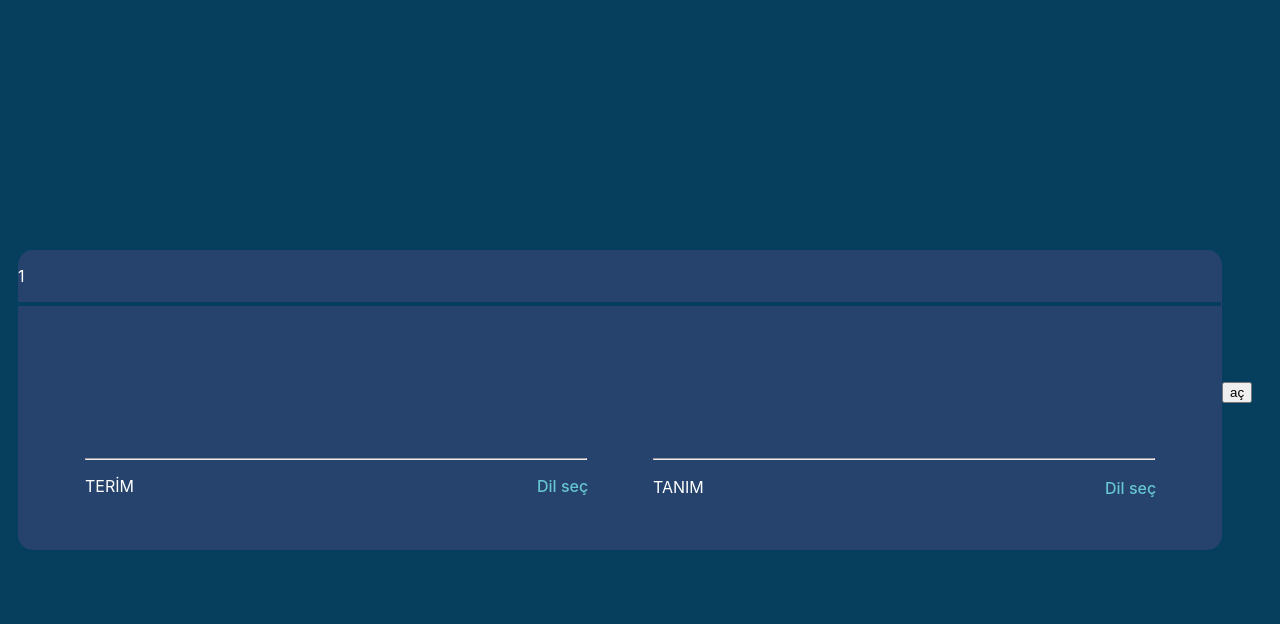
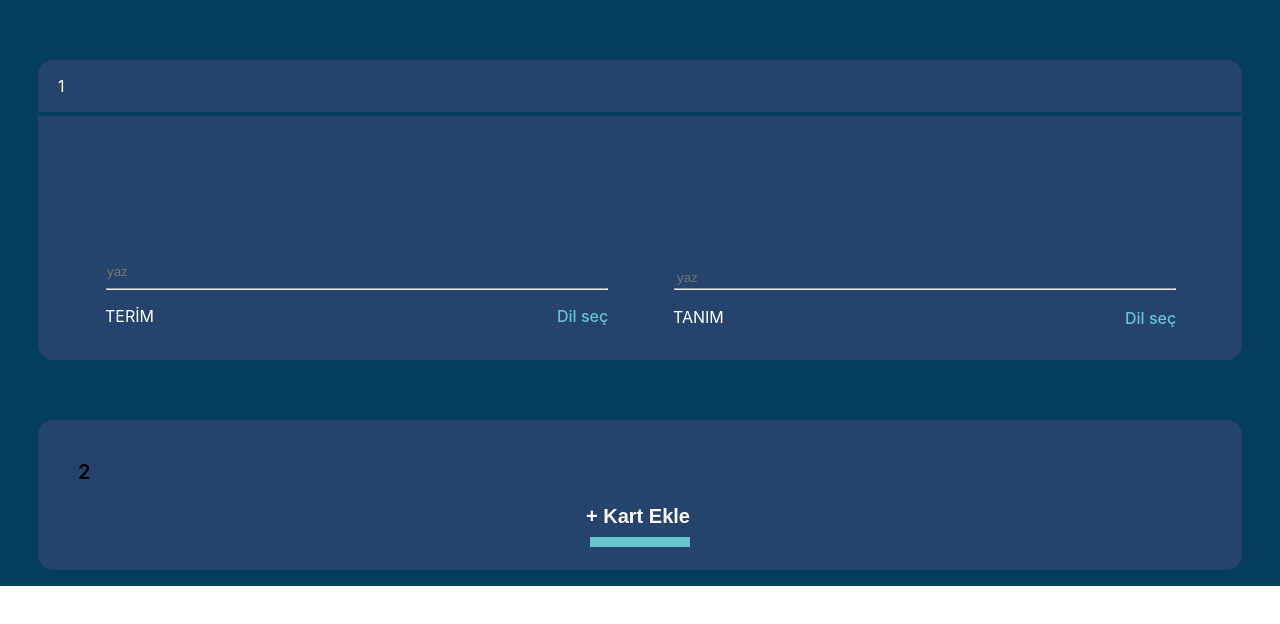
Before and after one commit to GoktugYmsk/dynamic-components-challenge, a React (Create React App) app: page / in a window 1280 px wide. Shown: the top 624 px of the page. Built offline with nearby package versions, Linux system fonts and the light colour scheme; no server answers.

Commit message:
Added card feature

```diff
--- a/src/App.css
+++ b/src/App.css
@@ -1,10 +1,11 @@
 .App {
 
-  height: 100vh;
+  height: 100%;
   display: flex;
   align-items: center;
   justify-content: center;
   background: rgb(5, 63, 93);
+  flex-direction: column;
 }
 
 .container {
@@ -14,9 +15,11 @@
   display: flex;
   color: white;
   border-radius: 15px;
+  position: relative;
+  margin-top: 60px;
 }
 
-.altBar{
+.altBar {
   position: relative;
   right: 1204px;
 }
@@ -74,7 +77,8 @@
 .languageRight:hover {
   color: rgb(229, 192, 60);
 }
-.usthr{
+
+.usthr {
   display: flex;
   position: relative;
   width: 1203px;
@@ -82,3 +86,79 @@
   background: rgb(5, 63, 93);
   border-style: none;
 }
+
+.leftInput {
+  width: 500px;
+  border-style: none;
+  text-decoration: none;
+  background: rgb(37, 67, 109);
+  color: white;
+  position: relative;
+  top: 200px;
+  left: 68px;
+}
+
+.rightInput {
+  width: 500px;
+  border-style: none;
+  text-decoration: none;
+  background: rgb(37, 67, 109);
+  color: white;
+  position: relative;
+  bottom: 2px;
+  left: 638px;
+}
+
+.addButton {
+  margin-top: 60px;
+  width: 1204px;
+  height: 150px;
+  background: rgb(37, 67, 109);
+  position: relative;
+  border-radius: 15px;
+  z-index: 2;
+  cursor: pointer;
+}
+
+.add {
+  background: none;
+  border-style: none;
+  font-weight: 600;
+  font-size: 20px;
+  color: white;
+  width: 200px;
+  z-index: 2;
+  position: relative;
+  left: 500px;
+}
+
+.add:hover {
+  color: rgb(229, 192, 60);
+}
+
+.containerNumber {
+  margin-left: 20px;
+}
+
+.buttonHr {
+  width: 100px;
+  height: 10px;
+  background: rgb(102, 197, 208);
+  border-style: none;
+}
+
+.buttonCount {
+  margin-top: 40px;
+  margin-left: 40px;
+  font-size: 20px;
+  font-weight: 600;
+}
+
+.addPart:hover {
+  color: rgb(229, 192, 60);
+  cursor: pointer;
+}
+
+.buttonHr:hover {
+  background: rgb(229, 192, 60);
+}
--- a/src/App.js
+++ b/src/App.js
@@ -1,28 +1,61 @@
-import React from 'react';
-import './App.css';
+import { useState } from 'react';
+
 import Language from './components/Language';
 
+import './App.css';
+
+
 function App() {
+  const [showPopup, setShowPopup] = useState(false);
+  const [count, setCount] = useState(1);
+
+  const handleOpenPopup = () => {
+    setShowPopup(true);
+  };
+
+  const handleAddContainer = () => {
+    setCount(count + 1);
+  };
+
   return (
     <div className="App">
-      <div className='container'>
-        <div className='ustBar'>
-          <p>1</p>
-          <hr className='usthr' />
+      {Array.from({ length: count }, (_, i) => (
+        <div className="container" key={`container-${i}`}>
+          <div className="ustBar">
+            <p className='containerNumber' >{i + 1}</p>
+            <hr className="usthr" />
+          </div>
+          <div className="altBar">
+            <input className="leftInput" placeholder="yaz" />
+            <hr className="lefthr" />
+            <p className="term">TERİM</p>
+            <hr className="righthr" />
+            <p className="description">TANIM</p>
+            <p onClick={handleOpenPopup} className="languageLeft">
+              Dil seç
+            </p>
+            <p onClick={handleOpenPopup} className="languageRight">
+              Dil seç
+            </p>
+            <input className="rightInput" placeholder="yaz" />
+          </div>
         </div>
-        <div className='altBar' >
-
-          <hr className='lefthr' />
-          <p className='term' >TERİM</p>
-          <hr className='righthr' />
-          <p className='description' >TANIM</p>
-          <p className='languageLeft' >Dil seç</p>
-          <p className='languageRight' >Dil seç</p>
+      ))}
+      <div className='addButton' >
+        <p className='buttonCount' >{count + 1}</p>
+        <div className='addPart' >
+          <button className="add" onClick={handleAddContainer}>
+            + Kart Ekle
+          </button>
+          <hr className='buttonHr' />
         </div>
       </div>
-      <Language/>
+      <Language
+        handleOpenPopup={handleOpenPopup}
+        setShowPopup={setShowPopup}
+        showPopup={showPopup}
+      />
     </div>
   );
 }
-
 export default App;
--- a/src/components/Language.js
+++ b/src/components/Language.js
@@ -3,9 +3,8 @@ import axios from "axios";
 
 import Popup from "./popup";
 
-function Language() {
+function Language({handleOpenPopup,setShowPopup,showPopup}) {
     const [languages, setLanguages] = useState([]);
-    const [showPopup, setShowPopup] = useState(false);
     const popupRef = useRef(null);
 
     useEffect(() => {
@@ -32,14 +31,9 @@ function Language() {
         };
     }, []);
 
-    const handleOpenPopup = () => {
-        setShowPopup(true);
-    };
-
     languages.sort((a, b) => a.languages[0].name.localeCompare(b.languages[0].name));
     return (
         <div>
-            <button onClick={handleOpenPopup}>aç</button>
             <ul ref={popupRef}>
                 {showPopup && (
                     <Popup setShow={handleOpenPopup} languages={languages} />
--- a/src/components/popup/index.css
+++ b/src/components/popup/index.css
@@ -1,15 +1,21 @@
 .popupBar {
     background: rgb(3, 3, 3);
     width: 200px;
-    height: 400px;
-    overflow-y: scroll; /* Dikey kaydırma çubuğu ekler */
+    height: 200px;
+    overflow-y: scroll;
     color: white;
+    position: relative;
+    bottom: 450px;
+    right: 200px;
+    box-shadow: 0 0 4px 0.3px rgba(255, 255, 255, 0.8);
+
 }
 
 .countryList {
     list-style: none;
     padding: 0;
     margin: 0;
+    cursor: pointer;
 }
 
 .country {
@@ -18,14 +24,21 @@
     position: relative;
     font-weight: 650;
 }
-  .popupHr{
+
+.country:hover {
+    background: rgb(229, 192, 60);
+    color: black;
+}
+
+.popupHr {
     width: 180px;
     height: 4px;
     background: yellow;
     top: 40px;
     position: relative;
 }
-  .popupInput{
+
+.popupInput {
     border-style: none;
     background: rgb(3, 3, 3);
     width: 180px;
--- a/src/components/popup/index.js
+++ b/src/components/popup/index.js
@@ -4,14 +4,12 @@ import './index.css'
 function Popup({ languages }) {
   const [searchTerm, setSearchTerm] = useState('')
 
-  // Filtrelenmiş dilleri hesapla
   const filteredLanguages = languages.filter((country) =>
     country.languages.some((lang) =>
       lang.name.toLowerCase().includes(searchTerm.toLowerCase())
     )
   )
 
-  // Arama girdisi değiştirildiğinde çağrılır
   const handleSearchChange = (event) => {
     setSearchTerm(event.target.value)
   }
```
Lines whose indentation alone changed are shown as unchanged.
